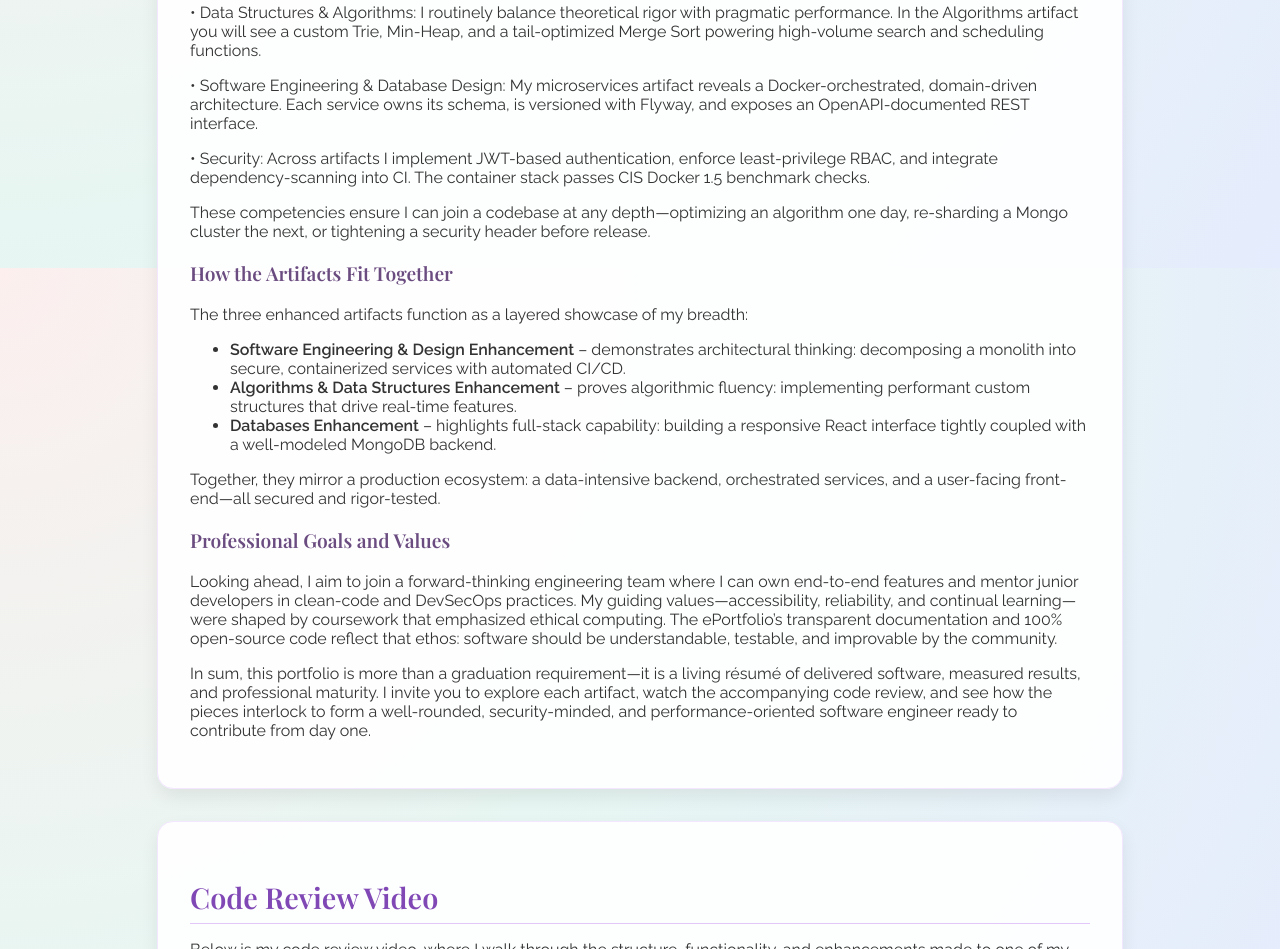
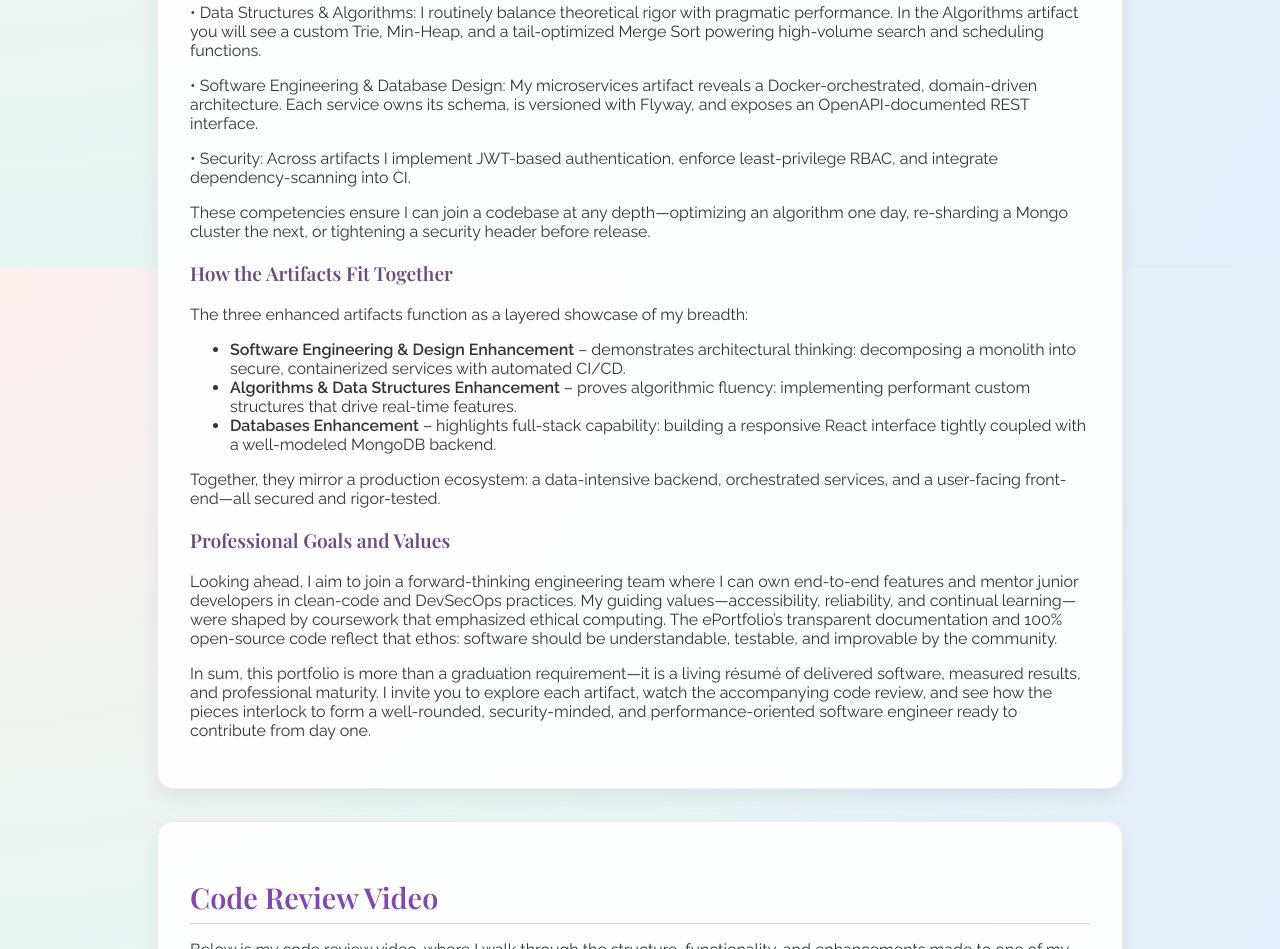
Before and after one commit to EnjeeBee/EnjeeBee, a plain HTML site: page index.html in a window 1280 px wide. Shown: the part 1332-2281 px from the top of the page. Drawn offline with nearby package versions, Linux system fonts and the light colour scheme.

Commit message:
Update index.html

```diff
--- a/index.html
+++ b/index.html
@@ -145,7 +145,7 @@
   <h3>Technical Foundations: From Algorithms to Security</h3>
   <p>• Data Structures & Algorithms: I routinely balance theoretical rigor with pragmatic performance. In the Algorithms artifact you will see a custom Trie, Min-Heap, and a tail-optimized Merge Sort powering high-volume search and scheduling functions.</p>
   <p>• Software Engineering & Database Design: My microservices artifact reveals a Docker-orchestrated, domain-driven architecture. Each service owns its schema, is versioned with Flyway, and exposes an OpenAPI-documented REST interface.</p>
-  <p>• Security: Across artifacts I implement JWT-based authentication, enforce least-privilege RBAC, and integrate dependency-scanning into CI. The container stack passes CIS Docker 1.5 benchmark checks.</p>
+  <p>• Security: Across artifacts I implement JWT-based authentication, enforce least-privilege RBAC, and integrate dependency-scanning into CI.</p>
   <p>These competencies ensure I can join a codebase at any depth—optimizing an algorithm one day, re-sharding a Mongo cluster the next, or tightening a security header before release.</p>
 
   <h3>How the Artifacts Fit Together</h3>
```
